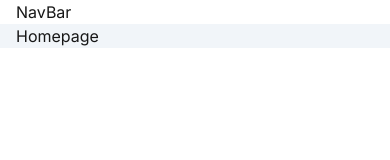
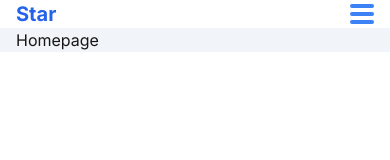
Before and after one commit to lucasbm8/portal-test, a Next.js app: page / in a window 390 px wide. Shown: the top 160 px of the page. Built offline with nearby package versions, Linux system fonts and the light colour scheme.

Commit message:
Add MobileMenu component and integrate it into Navbar

```diff
--- /dev/null
+++ b/src/components/MobileMenu.tsx
@@ -0,0 +1,15 @@
+import React from "react";
+
+const MobileMenu = () => {
+  return (
+    <div>
+      <div className="flex flex-col gap-1 cursor-pointer">
+        <div className="w-6 h-1 bg-blue-500 rounded-sm" />
+        <div className="w-6 h-1 bg-blue-500 rounded-sm" />
+        <div className="w-6 h-1 bg-blue-500 rounded-sm" />
+      </div>
+    </div>
+  );
+};
+
+export default MobileMenu;
--- a/src/components/navbar.tsx
+++ b/src/components/navbar.tsx
@@ -1,4 +1,23 @@
+import Link from "next/link";
+import MobileMenu from "./MobileMenu";
+
 const Navbar = () => {
-  return <div className="">NavBar</div>;
+  return (
+    <div className="flex items-center justify-between">
+      <div className="">
+        {/*left side*/}
+        <Link href="/" className="font-bold text-xl text-blue-600 ">
+          Star
+        </Link>
+      </div>
+
+      <div className="hidden">{/*center*/}</div>
+
+      <div className="">
+        {/*right*/}
+        <MobileMenu />
+      </div>
+    </div>
+  );
 };
 export default Navbar;
```
